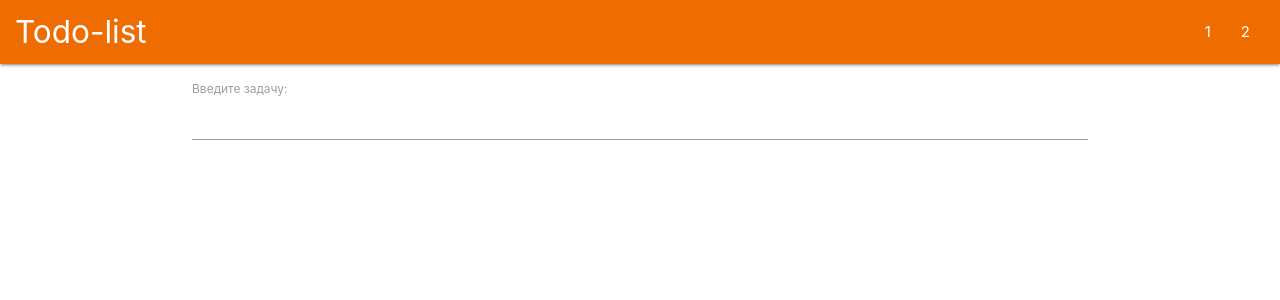
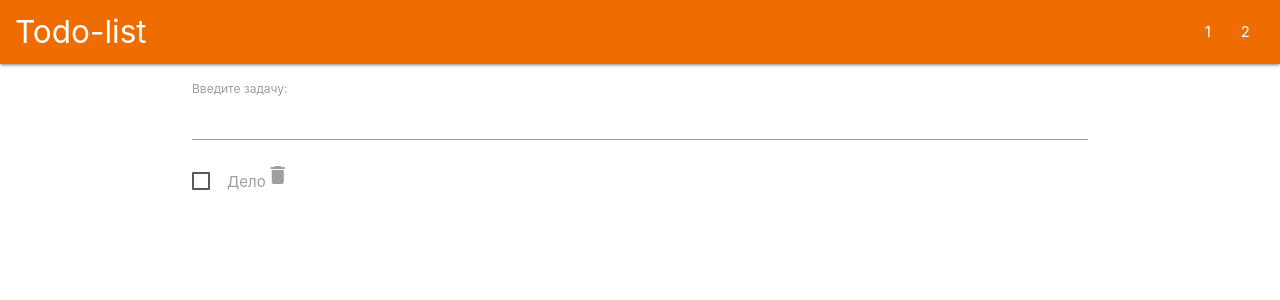
Before and after one commit to Cempten/Project, a React (Create React App) app: page / in a window 1280 px wide. Shown: the top 300 px of the page. Built offline with nearby package versions, Linux system fonts and the light colour scheme.

Commit message:
Add TodoList

```diff
--- a/src/App.tsx
+++ b/src/App.tsx
@@ -3,6 +3,7 @@ import './index.css'
 
 import { Navbar } from './components/Navbar'
 import { TodoForm } from './components/TodoForm';
+import { TodoList } from './components/TodoList';
 
 function App() {
   return (
@@ -10,6 +11,7 @@ function App() {
       <Navbar />
       <div className="container px2">
         <TodoForm />
+        <TodoList />
       </div>
     </>
   );
--- /dev/null
+++ b/src/components/TodoList.tsx
@@ -0,0 +1,15 @@
+import React from 'react'
+
+export const TodoList: React.FC = () => {
+    return (
+        <ul>
+            <li className="list">
+                <label>
+                    <input type="checkbox" />
+                    <span>Дело</span>
+                    <i className="material-icons">delete</i>
+                </label>
+            </li>
+        </ul>
+    )
+}
```
Also changed, not shown: 1 other file (tests, documents, lock files or other folders).
